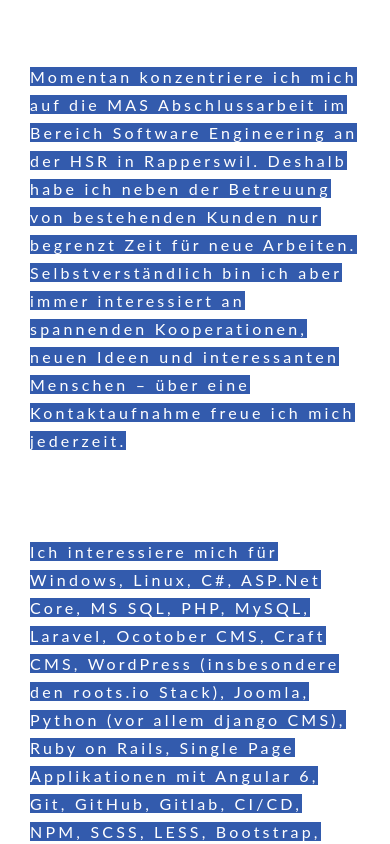
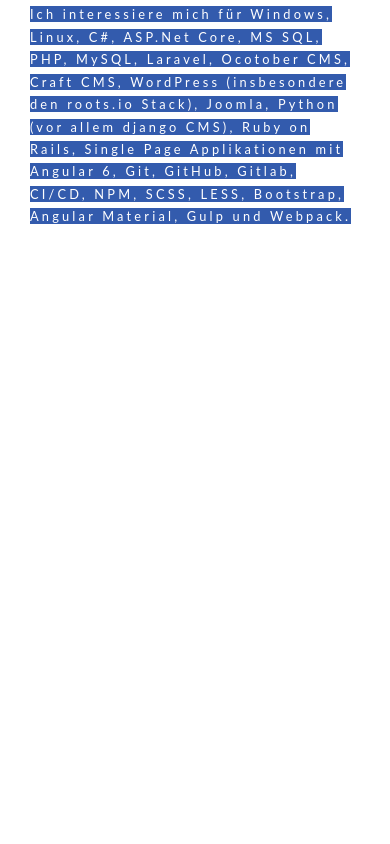
Before and after one commit to philippbruhin/philippbruhin.ch, a website: page src/index.html in a window 390 px wide. Shown: the part 1156-2000 px from the top of the page. After the commit the page ends 1691 px from the top, so only its background shows below. Drawn offline with Linux system fonts and the light colour scheme.

Commit message:
added font styles for small screens

```diff
--- a/src/scss/styles.scss
+++ b/src/scss/styles.scss
@@ -113,3 +113,66 @@
     margin-left: 0;
     margin-right: 0;
 }
+
+// Typography
+body {
+	font-size: $base-font-size*0.8;
+	line-height: $base-line-height*0.8;
+}
+
+h1, .fs-1 {
+	font-size: $base-h1-font-size*0.7;
+	line-height: $base-h1-line-height*0.7;
+}
+h2, .fs-2 {
+	font-size: $base-h2-font-size*0.7;
+	line-height: $base-h2-line-height*0.7;
+}
+h3, .fs-3 {
+	font-size: $base-h3-font-size*0.7;
+	line-height: $base-h3-line-height*0.7;
+}
+h4, .fs-4 {
+	font-size: $base-h4-font-size*0.7;
+	line-height: $base-h4-line-height*0.7;
+}
+h5, .fs-5 {
+	font-size: $base-h5-font-size*0.7;
+	line-height: $base-h5-line-height*0.7;
+}
+h6, .fs-6 {
+	font-size: $base-h6-font-size*0.7;
+	line-height: $base-h6-line-height*0.7;
+}
+
+@include breakpoint(m) {
+	body {
+		font-size: $base-font-size;
+		line-height: $base-line-height;
+	}
+
+	h1, .fs-1 {
+		font-size: $base-h1-font-size;
+		line-height: $base-h1-line-height;
+	}
+	h2, .fs-2 {
+		font-size: $base-h2-font-size;
+		line-height: $base-h2-line-height;
+	}
+	h3, .fs-3 {
+		font-size: $base-h3-font-size;
+		line-height: $base-h3-line-height;
+	}
+	h4, .fs-4 {
+		font-size: $base-h4-font-size;
+		line-height: $base-h4-line-height;
+	}
+	h5, .fs-5 {
+		font-size: $base-h5-font-size;
+		line-height: $base-h5-line-height;
+	}
+	h6, .fs-6 {
+		font-size: $base-h6-font-size;
+		line-height: $base-h6-line-height;
+	}
+}
```
Also changed, not shown: dist/css/styles.css, src/css/styles.css, 2 other files.
